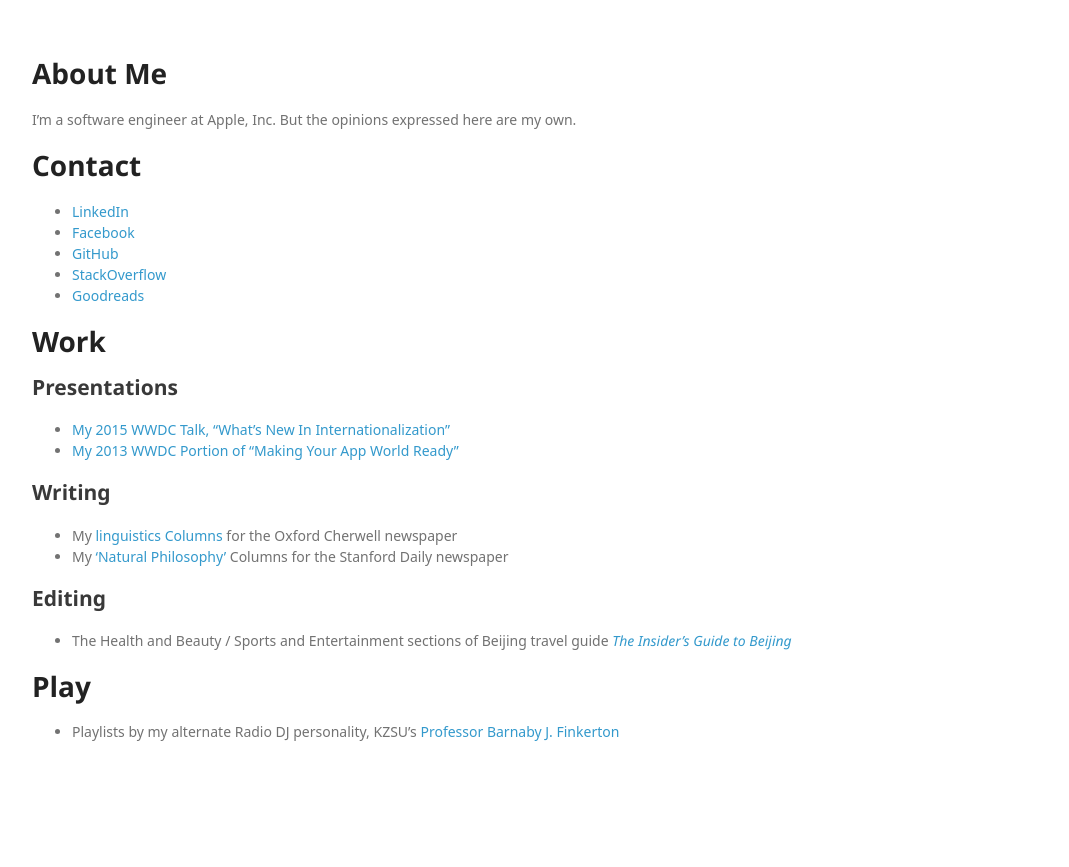
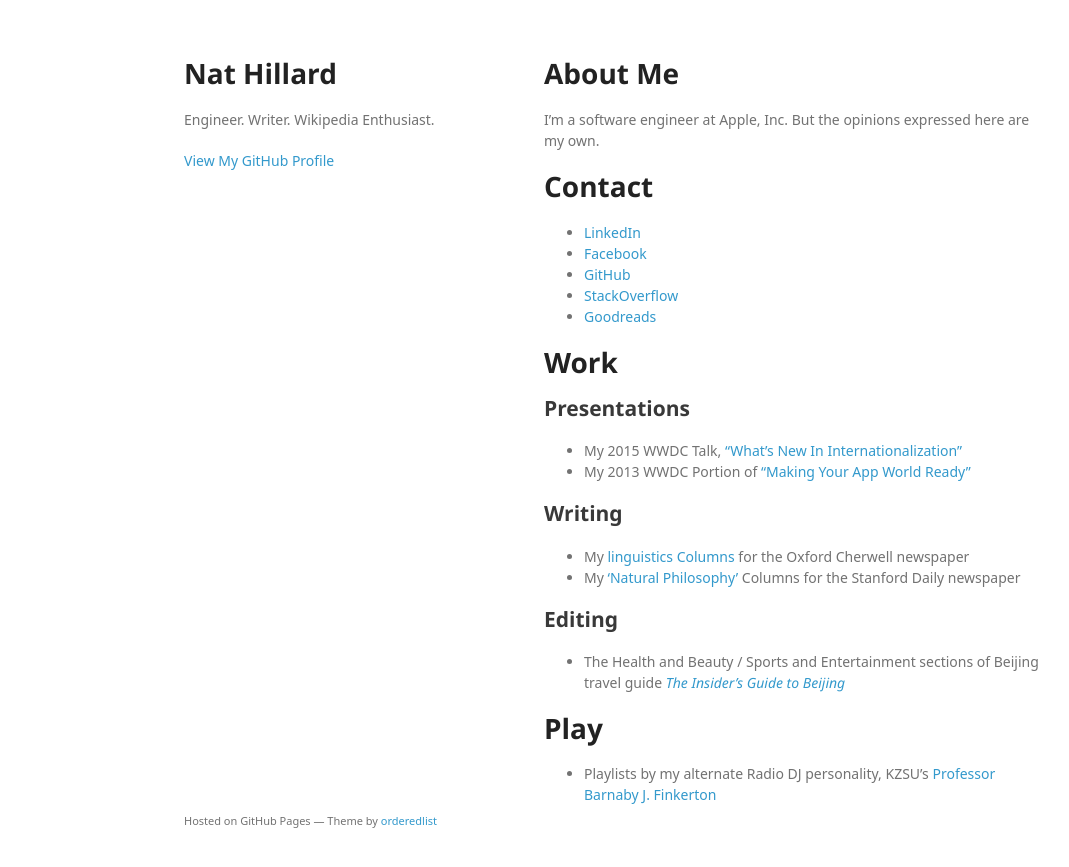
Before and after one commit to natbaca/natbaca.github.io, a Jekyll site: the page built from index.md, in a window 1280 px wide. Shown: the top 867 px of the page, without its empty margins (26-1095 px from the left). Built offline with Jekyll 4.4.1, drawn with Linux system fonts in a browser that asks for light colours; some web fonts are replaced.

Commit message:
adding back header, attempting to fix list format

```diff
--- a/_layouts/index.html
+++ b/_layouts/index.html
@@ -13,7 +13,22 @@
     <![endif]-->
   </head>
   <body>
-    {{content}}
+    <div class="wrapper">
+      <header>
+        <h1>Nat Hillard</h1>
+        <p>Engineer. Writer. Wikipedia Enthusiast. </p>
+
+
+        <p class="view"><a href="https://github.com/nathillard">View My GitHub Profile</a></p>
+
+      </header>
+      <section>
+      {{content}}
+      </section>
+      <footer>
+        <p><small>Hosted on GitHub Pages &mdash; Theme by <a href="https://github.com/orderedlist">orderedlist</a></small></p>
+      </footer>
+    </div>
     <script src="javascripts/scale.fix.js"></script>
               <script type="text/javascript">
             var gaJsHost = (("https:" == document.location.protocol) ? "https://ssl." : "http://www.");
--- a/index.md
+++ b/index.md
@@ -13,8 +13,8 @@ I'm a software engineer at Apple, Inc. But the opinions expressed here are my ow
 
 # Work
 ## Presentations
-* [My 2015 WWDC Talk, "What's New In Internationalization"](https://developer.apple.com/videos/wwdc/2015/?id=227)
-* [My 2013 WWDC Portion of "Making Your App World Ready"](https://developer.apple.com/videos/wwdc/2013/#219)
+* My 2015 WWDC Talk, ["What's New In Internationalization"](https://developer.apple.com/videos/wwdc/2015/?id=227)
+* My 2013 WWDC Portion of ["Making Your App World Ready"](https://developer.apple.com/videos/wwdc/2013/#219)
 
 ## Writing
 * My [linguistics Columns](http://www.cherwell.org/author/nat-hillard/) for the Oxford Cherwell newspaper
```
